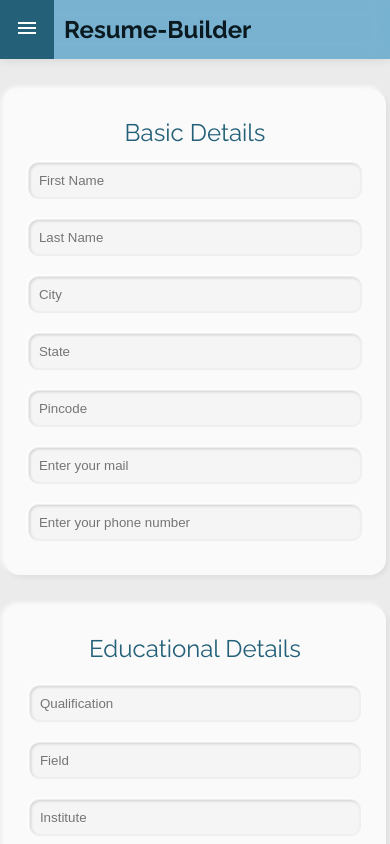
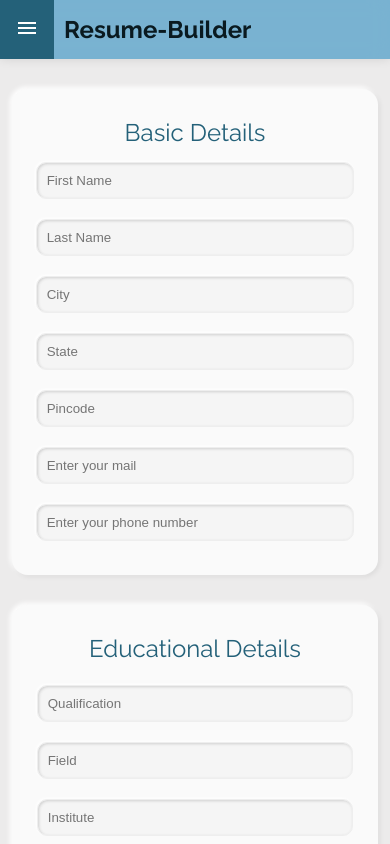
Before and after one commit to SBhattacharya45/resume-builder, a React (Create React App) app: page /form in a window 390 px wide. Shown: the top 844 px of the page. Built offline with nearby package versions, Linux system fonts and the light colour scheme.

Commit message:
form page css changed

```diff
--- a/src/containers/FormContainer/FormContainer.module.css
+++ b/src/containers/FormContainer/FormContainer.module.css
@@ -71,7 +71,7 @@
 
 @media only screen and (max-width: 600px) {
     .Container {
-        width: 98%;
+        width: 94%;
     }
 
     .Input {
```
